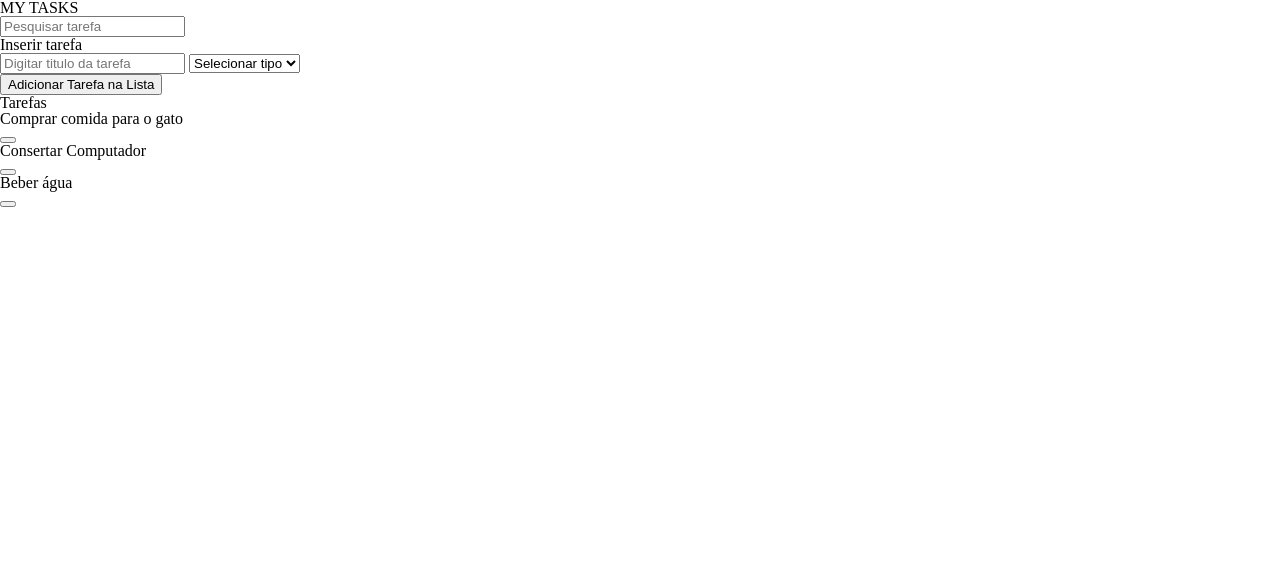
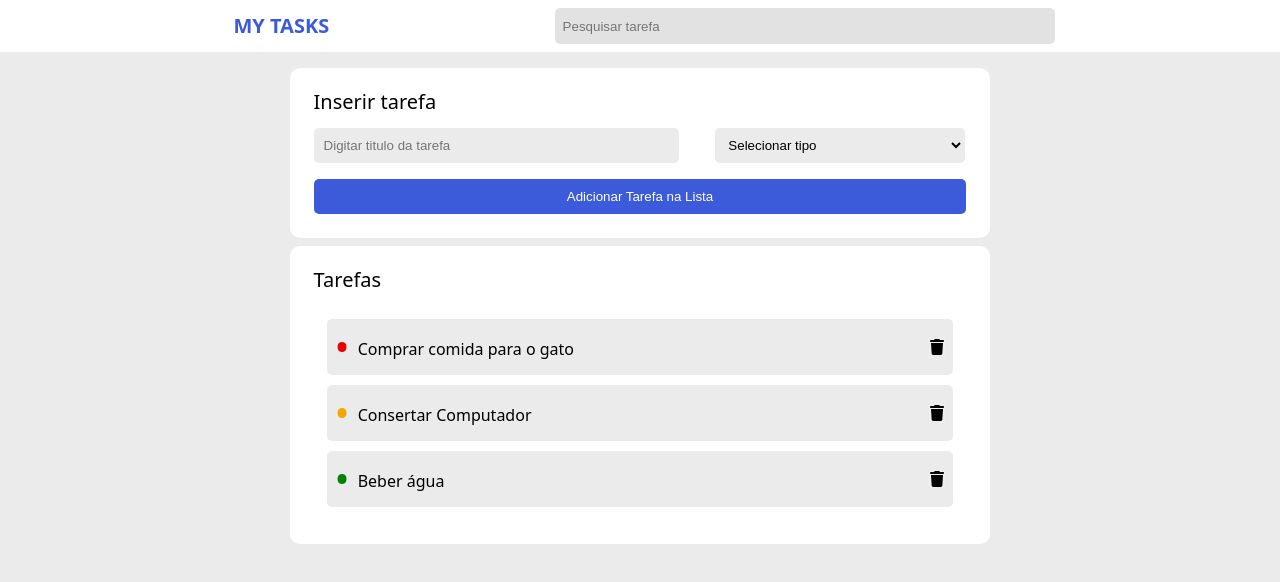
Before and after one commit to MadsonRicardo/m2-lista-de-tarefas, a plain HTML site: page index.html in a window 1280 px wide. Drawn offline with nearby package versions, Linux system fonts and the light colour scheme.

Commit message:
update html, css
estrutura basica de html e css para a atividade m2-list-task

```diff
--- a/index.html
+++ b/index.html
@@ -9,6 +9,7 @@
     <!-- ESTILOS -->
     <link rel="stylesheet" href="./reset.css" />
     <link rel="stylesheet" href="./style.css" />
+    <link rel="stylesheet" href="https://fonts.googleapis.com/css2?family=Material+Symbols+Outlined:opsz,wght,FILL,GRAD@24,400,0,0" />
 
     <!-- SCRIPTS -->
     <script src="./script.js" defer></script>
@@ -56,7 +57,7 @@
           <!-- Task Exemplo 1 -->
           <li class="task__item">
             <div class="task-info__container">
-              <span class="task-type span-urgent"></span>
+              <span class="task-type__span-urgent">&#8226</span>
               <p>Comprar comida para o gato</p>
             </div>
             <button class="task__button--remove-task"></button>
@@ -64,7 +65,7 @@
           <!-- Task Exemplo 2 -->
           <li class="task__item">
             <div class="task-info__container">
-              <span class="task-type span-important"></span>
+              <span class="task-type__span-important">&#8226</span>
               <p>Consertar Computador</p>
             </div>
             <button class="task__button--remove-task"></button>
@@ -72,7 +73,7 @@
           <!-- Task Exemplo 3 -->
           <li class="task__item">
             <div class="task-info__container">
-              <span class="task-type span-normal"></span>
+              <span class="task-type__span-normal">&#8226</span>
               <p>Beber água</p>
             </div>
             <button class="task__button--remove-task"></button>
--- a/style.css
+++ b/style.css
@@ -0,0 +1,163 @@
+body {
+    width: auto;
+    font-family: system-ui, -apple-system, BlinkMacSystemFont, 'Segoe UI', Roboto, Oxygen, Ubuntu, Cantarell, 'Open Sans', 'Helvetica Neue', sans-serif;
+    background-color: #ebebeb;
+    white-space: nowrap;
+    min-width: 350px;
+}
+
+h2 {
+    font-size: 20px;
+    margin-bottom: 1vh;
+}
+
+.header__content {
+    display: flex;
+    align-items: stretch;
+    justify-content: space-evenly;
+    padding: 1vh;
+    background-color: #ffffff;
+}
+
+.header__title {
+    color: #3b5bdb ;
+    font-weight: 600;
+    font-size: 20px;
+    text-align: center;
+    padding: 1vh;
+}
+
+.header__input--search {
+    border: 1px;
+    border-color: transparent;
+    border-radius: 5px;
+    background-color: #e2e2e2;
+    width: 500px;
+    padding: 1vh;
+
+}
+
+.main__container {
+    display: flex;
+    flex-direction: column;
+    align-items: center;
+    justify-content: space-evenly;
+    margin: 2vh;
+    gap: 1vh;
+
+}
+
+.form__container {
+    display: flex;
+    flex-direction: column;
+    justify-content: space-evenly;
+    width: 51vw;
+    background-color: #ffffff;
+    padding: 3vh;
+    border-radius: 10px;
+
+}
+
+.form__input--text {
+    width: 27vw;
+    margin-right: 2.5vw;
+    padding: 1vh;
+    margin-top: 1vh;
+    border-color: transparent;
+    border-radius: 5px;
+    background-color: #ebebeb;
+    margin-bottom: 2vh;
+
+}
+
+.form__input--priority {
+    width: 19.5vw;
+    padding: 1vh;
+    border-color: transparent;
+    border-radius: 5px;
+    background-color: #ebebeb;
+}
+
+.form__button--add-task {
+    padding: 1vh;
+    border-color: transparent;
+    border-radius: 5px;
+    color: #ffffff;
+    background-color: #3b5bdb;
+}
+
+.tasks__container {
+    display: flex;
+    gap: 1vh;
+    flex-direction: column;
+    justify-content: space-evenly;
+    width: 51vw;
+    background-color: #ffffff;
+    padding: 3vh;
+    border-radius: 10px;
+}
+
+
+.tasks__list {
+    text-align: center;
+    list-style: disc;
+    display: flex;
+    flex-direction: column;
+    justify-content: space-evenly;
+    padding: 1vh;
+    text-align: justify;
+}
+
+
+.task__item {
+    display: flex;
+    justify-content: space-between;
+    align-items: center;
+    background-color: #ebebeb;
+    padding: 1vh;
+    margin: 5px;
+    border-color: transparent;
+    border-radius: 5px;
+}
+
+.task__item p {
+    margin-left: 1vh;
+    margin-top: 3px;
+}
+
+.task__item span {
+    align-items: justify;
+}
+
+.task-info__container {
+    display: flex;
+    justify-content: space-evenly;
+    align-items: center;
+}
+
+.task__button--remove-task {
+    background-image: url(assets/trash-icon.svg);
+    background-repeat: no-repeat;
+    background-position: center;
+    width: 2vh;
+    height: 2vh;
+    border: transparent;
+}
+
+.task-type__span-urgent {
+    font-size: 250%;
+    text-align: center;
+    color: #e40404;
+}
+
+.task-type__span-important {
+    font-size: 250%;
+    text-align: center;
+    color: #f3a703;
+}
+
+.task-type__span-normal {
+    font-size: 250%;
+    text-align: center;
+    color: #028302;
+}
```
